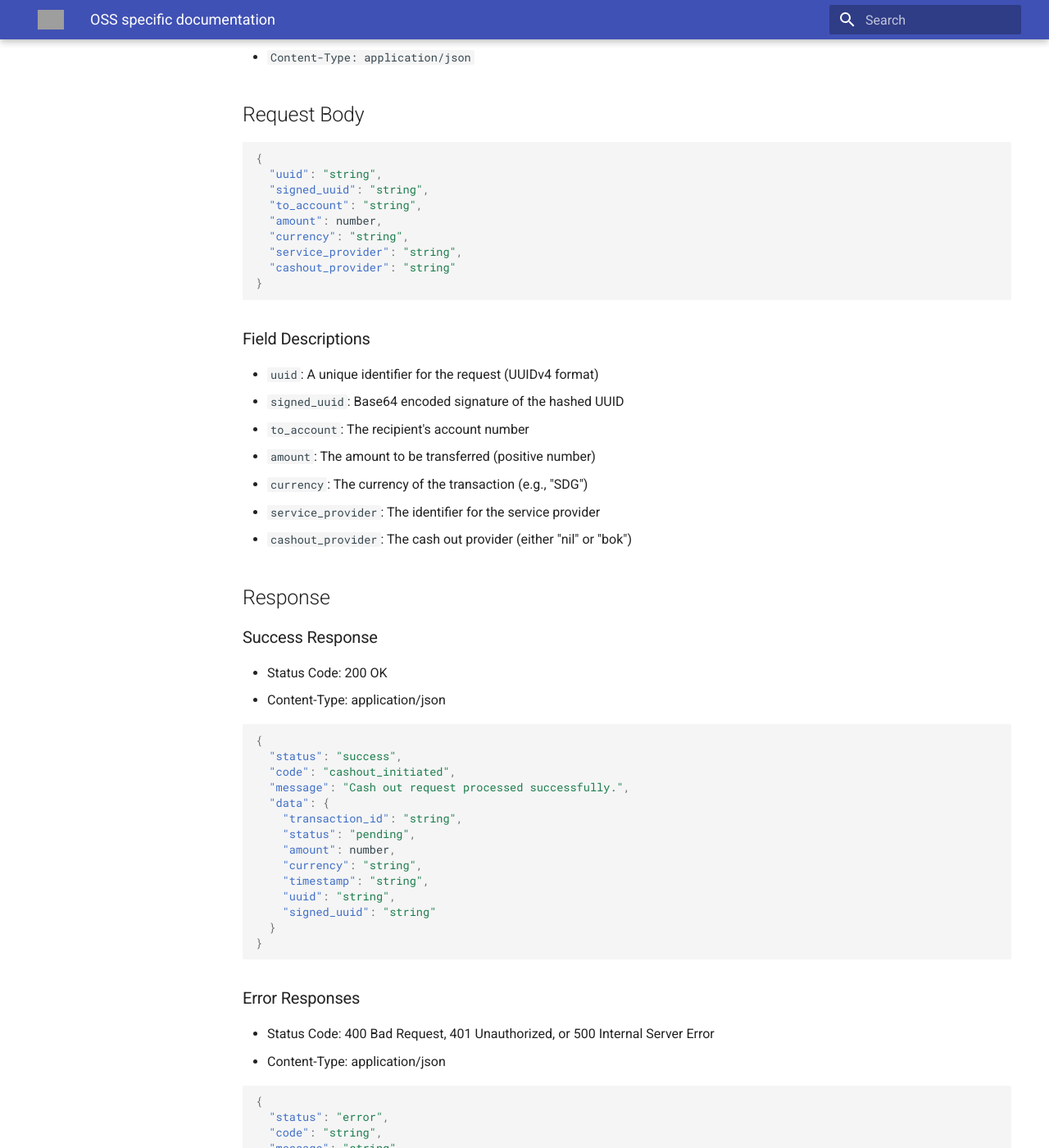
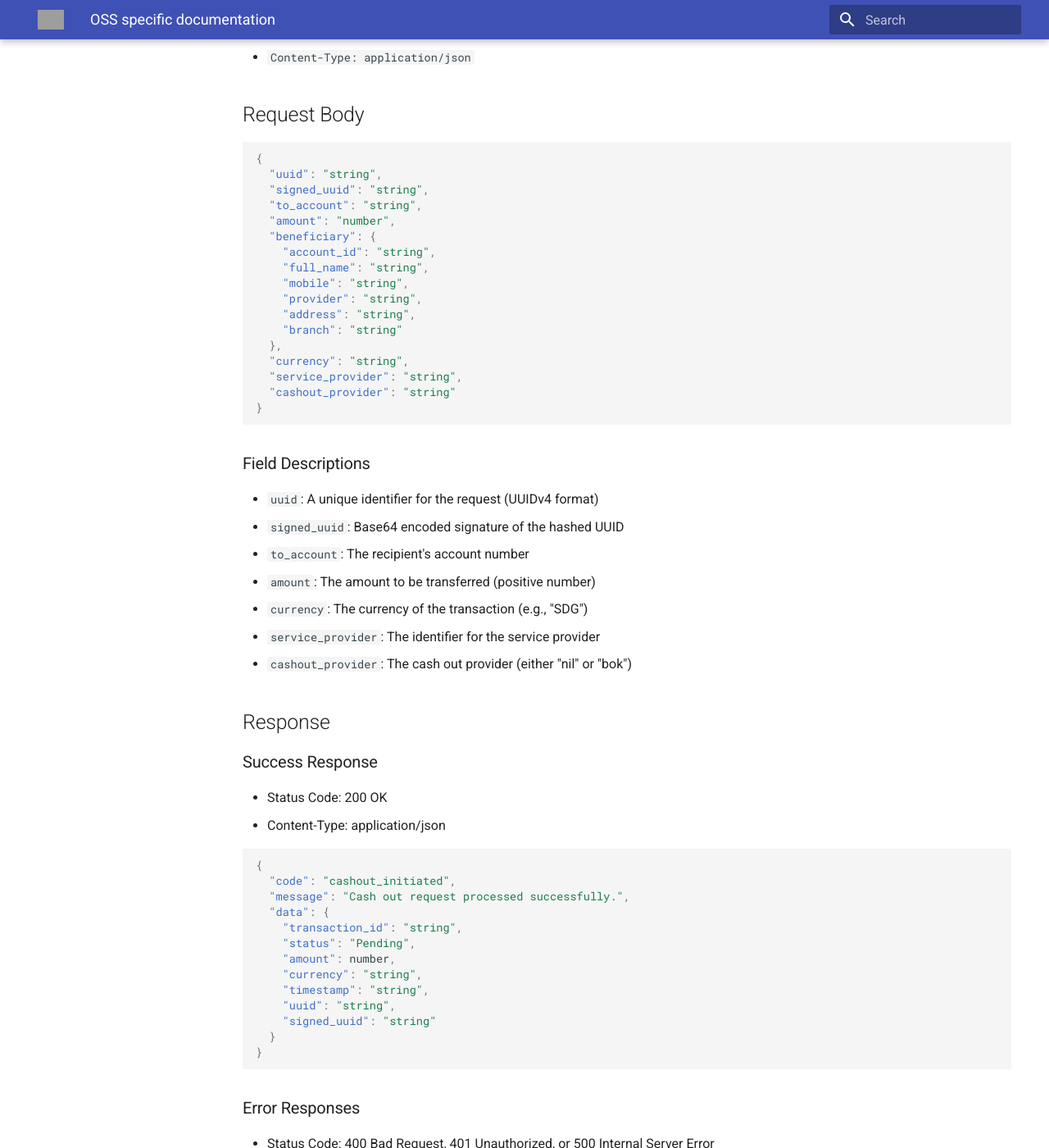
Before and after one commit to nilpay/oss, an MkDocs documentation site: the page built from docs/oss.md, in a window 1280 px wide and 1400 px high, scrolled down 420 px. Shown: the whole window at 82% size. Built offline with MkDocs 1.6.1 and Material for MkDocs 9.7.7, drawn with Linux system fonts in a browser that asks for light colours; some of the changed text lies outside the part shown; grey boxes are pictures that could not be loaded.

Commit message:
updating the sdk for newer builds

````diff
--- a/docs/oss.md
+++ b/docs/oss.md
@@ -14,11 +14,20 @@
   "uuid": "string",
   "signed_uuid": "string",
   "to_account": "string",
-  "amount": number,
+  "amount": "number",
+  "beneficiary": {
+    "account_id": "string",
+    "full_name": "string",
+    "mobile": "string",
+    "provider": "string",
+    "address": "string",
+    "branch": "string"
+  },
   "currency": "string",
   "service_provider": "string",
   "cashout_provider": "string"
 }
+
 ```
 
 ### Field Descriptions
@@ -38,12 +47,11 @@
 
 ```json
 {
-  "status": "success",
   "code": "cashout_initiated",
   "message": "Cash out request processed successfully.",
   "data": {
     "transaction_id": "string",
-    "status": "pending",
+    "status": "Pending",
     "amount": number,
     "currency": "string",
     "timestamp": "string",
@@ -59,7 +67,6 @@
 
 ```json
 {
-  "status": "error",
   "code": "string",
   "message": "string",
   "details": "string",
@@ -172,7 +179,6 @@ func signRequest(privateKey *rsa.PrivateKey) (string, string, error) {
 
 ```json
 {
-  "status": "success",
   "code": "user_info_retrieved",
   "message": "User info retrieved successfully.",
   "data": {
@@ -194,7 +200,6 @@ func signRequest(privateKey *rsa.PrivateKey) (string, string, error) {
 
 ```json
 {
-  "status": "error",
   "code": "string",
   "message": "string",
   "details": "string",
````
Also changed, not shown: site/oss/index.html, site/search/search_index.json.
